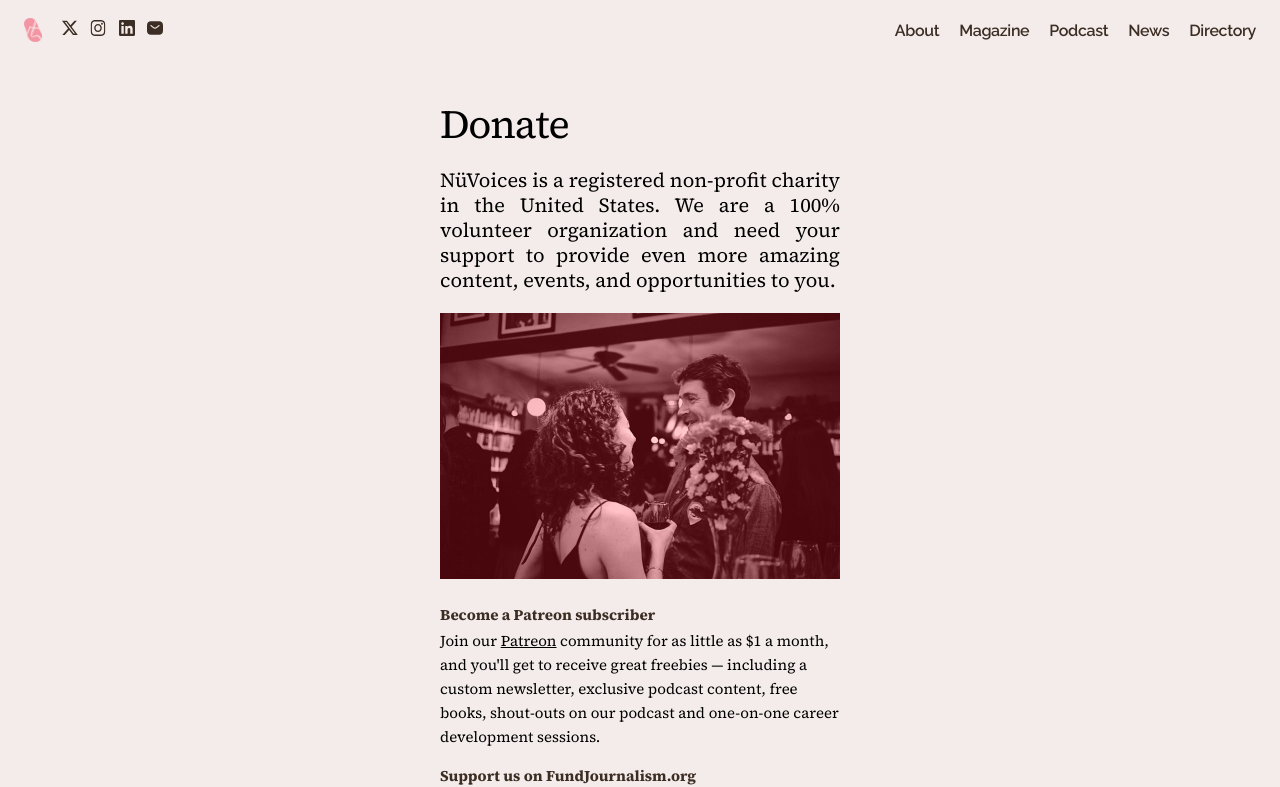
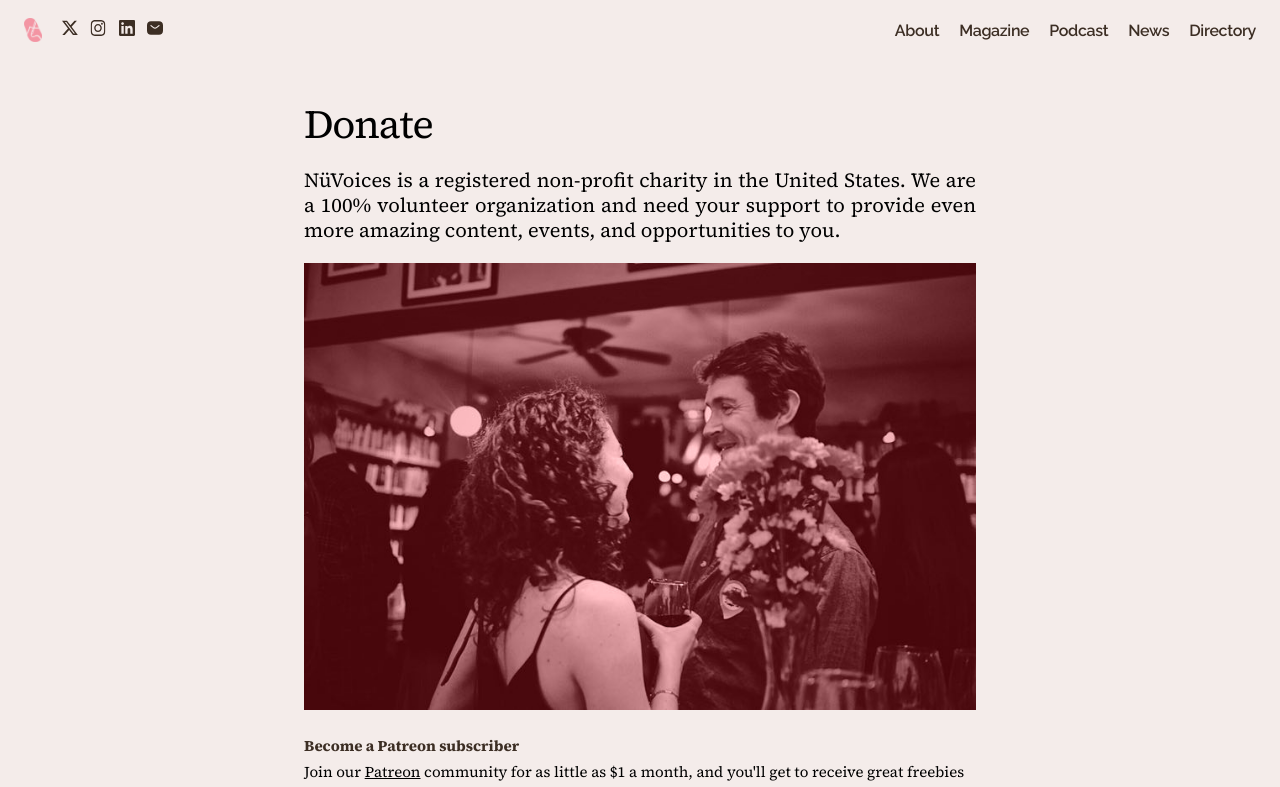
Before and after one commit to nuvoices/nuvoices-mono-repo, a Next.js app in the folder nuvoices-web/: page /donate in a window 1280 px wide. Shown: the top 787 px of the page. Built offline with nearby package versions, Linux system fonts and the light colour scheme.

Commit message:
fix: widen donate page layout to match about page
Use the Content component instead of a narrow fixed-width div to
increase the donate page max-width from 25rem to 45rem, matching
the layout used on the about page.

Co-Authored-By: Claude Opus 4.5 <noreply@anthropic.com>

```diff
--- a/nuvoices-web/src/app/donate/page.tsx
+++ b/nuvoices-web/src/app/donate/page.tsx
@@ -1,4 +1,5 @@
 import Image from "next/image";
+import { Content } from "@/components/ui/Content";
 import { PageHeader } from "@/components/ui/PageHeader";
 import { Section } from "@/components/ui/Section";
 import { TaxInformation } from "@/components/TaxInformation";
@@ -8,8 +9,8 @@ export default function DonatePage() {
   return (
     <PageLayout>
       {/* Main content */}
-      <main className="flex flex-col items-center px-6 py-[2.5rem]">
-        <div className="max-w-[25rem] w-full space-y-[1.25rem]">
+      <main className="flex flex-col items-center py-[2.5rem]">
+        <Content className="space-y-[1.25rem]">
           <PageHeader title="Donate" />
 
           {/* Introduction - 40px = 1.25rem, 50px line height = 1.5625rem */}
@@ -77,7 +78,7 @@ export default function DonatePage() {
 
             <TaxInformation />
           </div>
-        </div>
+        </Content>
       </main>
     </PageLayout>
   );
```
